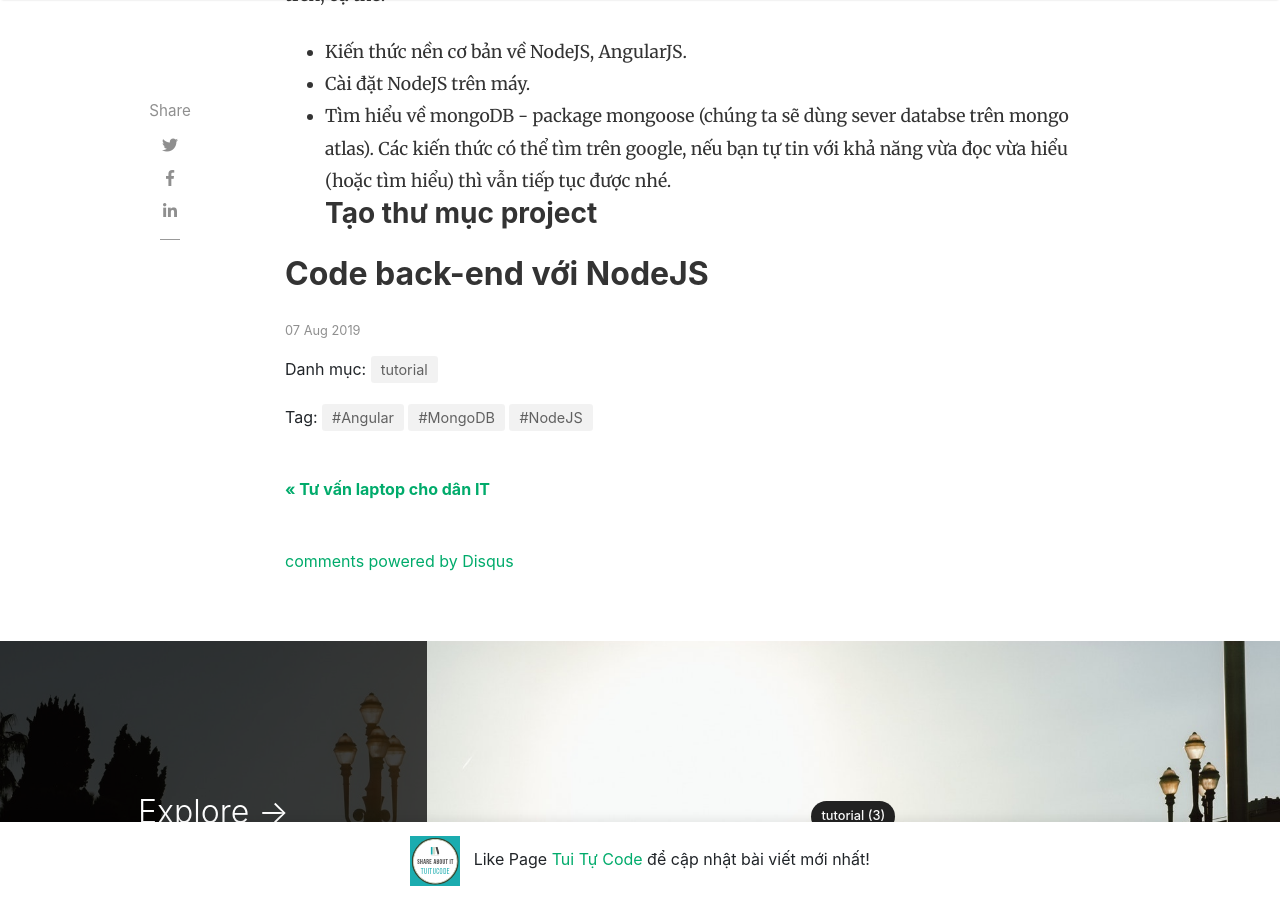
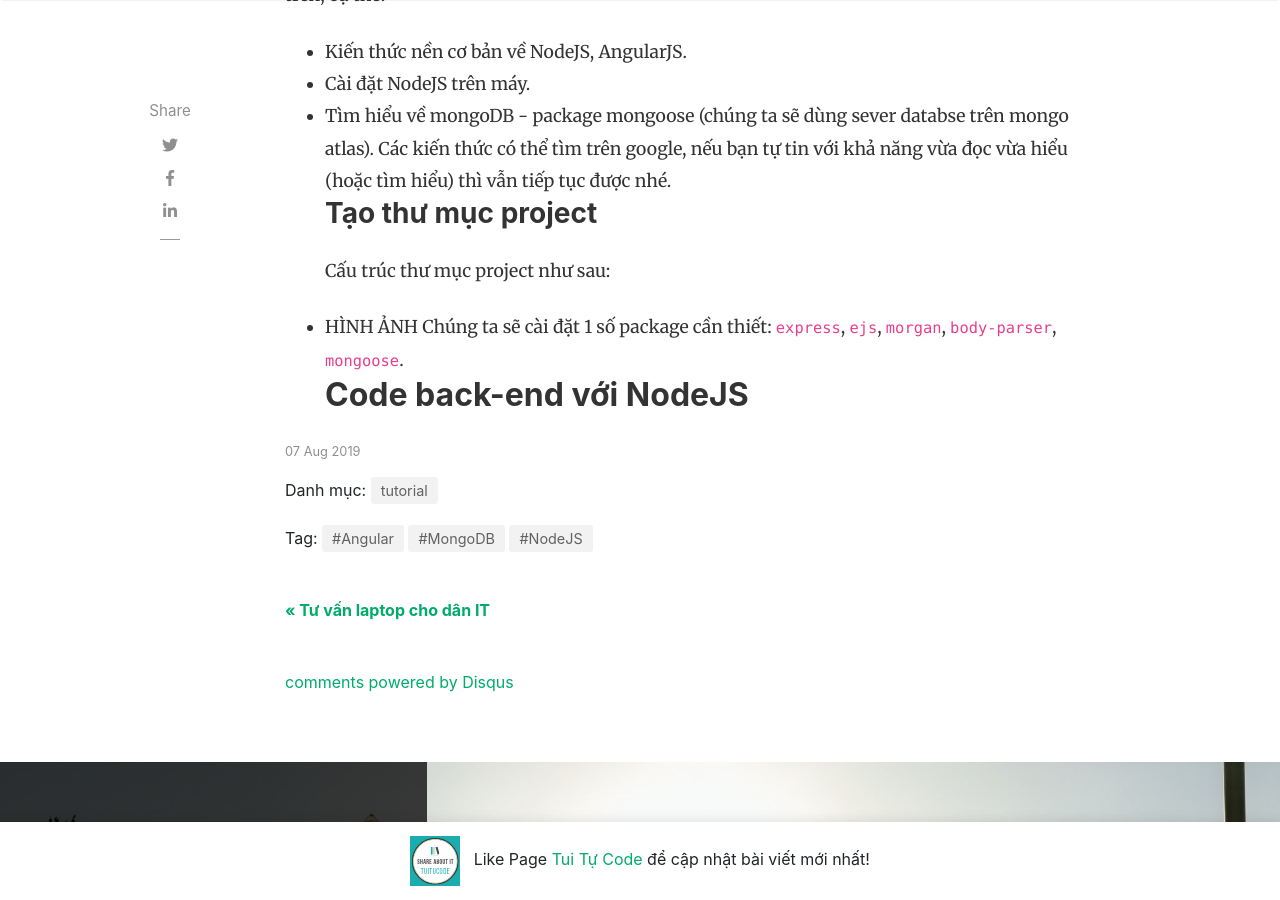
Before and after one commit to tuitucode/tuitucode.github.io, a Jekyll site: the page built from _posts/2019-08-07-web-confession-voi-nodejs-va-angularjs.md, in a window 1280 px wide and 900 px high, scrolled down 1233 px. Built offline with Jekyll 4.4.1, drawn with Linux system fonts in a browser that asks for light colours; nearby versions of some CDN libraries; comment, search, counter and statistics services are not loaded.

Commit message:
Create 2019-08-07-web-confession-voi-nodejs-va-angularjs.md

```diff
--- a/_posts/2019-08-07-web-confession-voi-nodejs-va-angularjs.md
+++ b/_posts/2019-08-07-web-confession-voi-nodejs-va-angularjs.md
@@ -20,5 +20,7 @@ Trong series này chúng ta sẽ viết 1 trang web hoạt động như confessi
 - Tìm hiểu về mongoDB - package mongoose (chúng ta sẽ dùng sever databse trên mongo atlas).
 Các kiến thức có thể tìm trên google, nếu bạn tự tin với khả năng vừa đọc vừa hiểu (hoặc tìm hiểu) thì vẫn tiếp tục được nhé.
 ### Tạo thư mục project
-
+Cấu trúc thư mục project như sau:
+- HÌNH ẢNH
+Chúng ta sẽ cài đặt 1 số package cần thiết: `express`, `ejs`, `morgan`, `body-parser`, `mongoose`.
 ## Code back-end với NodeJS
```
